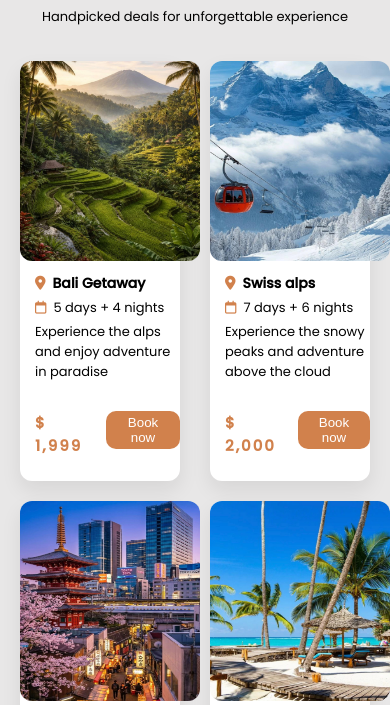
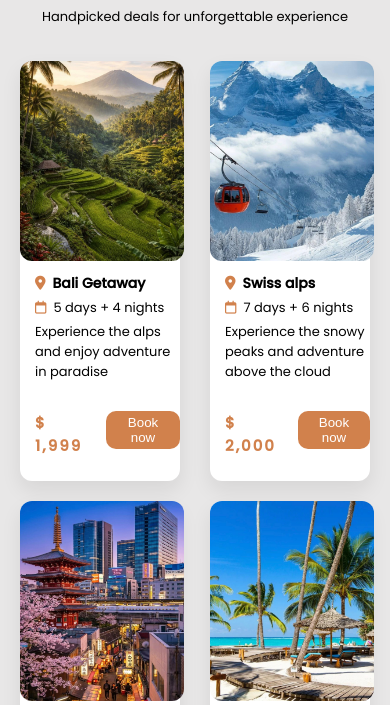
Before and after one commit to pelumiadesegun-dot/Wander-travel-website, a plain HTML site: page packages.html in a window 390 px wide. Shown: the part 132-837 px from the top of the page. Drawn offline with Linux system fonts and the light colour scheme.

Commit message:
Fixed the mobile responsiveness for portrait

```diff
--- a/packages.css
+++ b/packages.css
@@ -161,7 +161,7 @@ letter-spacing: 2px;
         margin-left: 20px;
     }
     img{
-       width: 180px;
+       width: 42vw;
     }
     h2{
         font-size: 45px;
```
